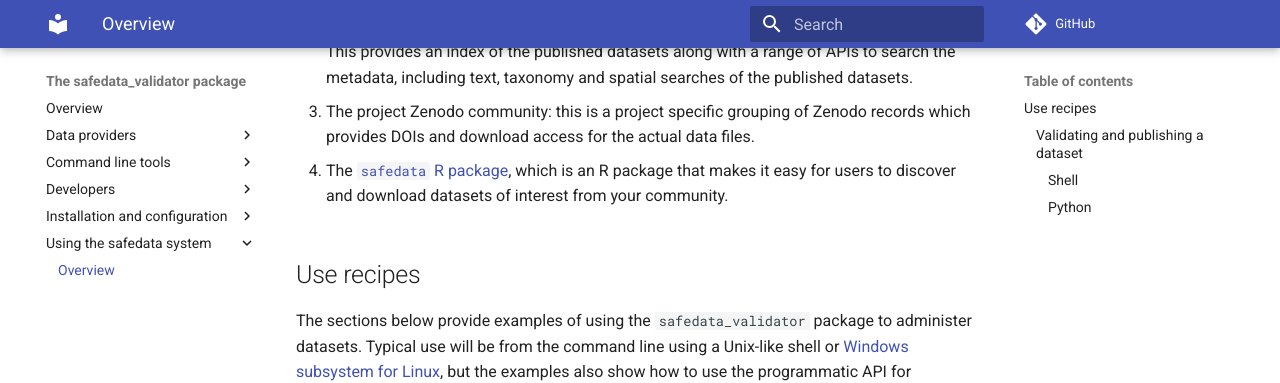
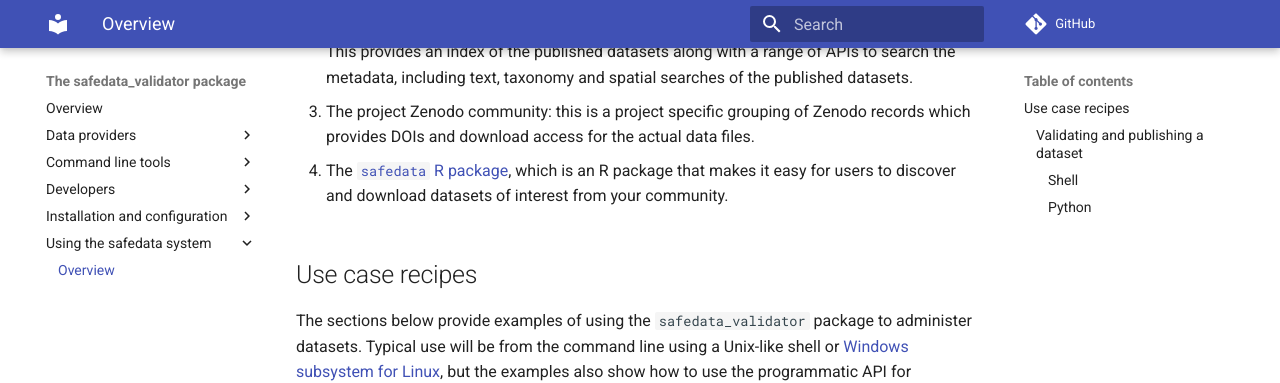
Before and after one commit to ImperialCollegeLondon/safedata_validator, an MkDocs documentation site: the page built from docs/using_safedata/overview.md, in a window 1280 px wide and 900 px high, scrolled down 377 px. Shown: the top 383 px of the window. Built offline with MkDocs 1.6.1 and Material for MkDocs 9.7.7, drawn with Linux system fonts in a browser that asks for light colours; comment, search, counter and statistics services are not loaded.

Commit message:
Update overview.md

```diff
--- a/docs/using_safedata/overview.md
+++ b/docs/using_safedata/overview.md
@@ -22,7 +22,7 @@ data management and discovery. This system comprises:
    package that makes it easy for users to discover and download datasets of interest
    from your community.
 
-## Use recipes
+## Use case recipes
 
 The sections below provide examples of using the `safedata_validator` package to
 administer datasets. Typical use will be from the command line using a Unix-like shell
```
